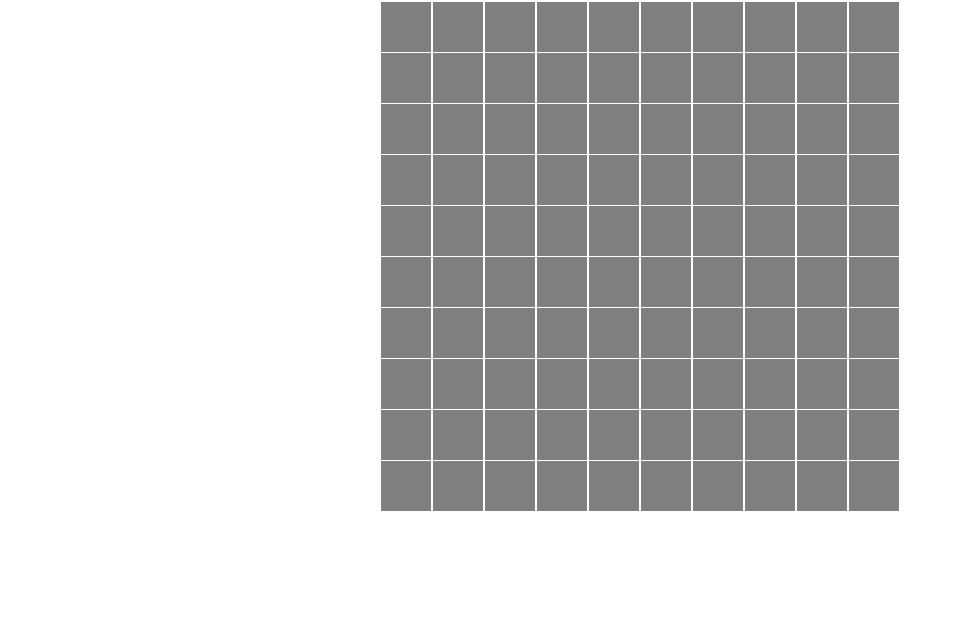
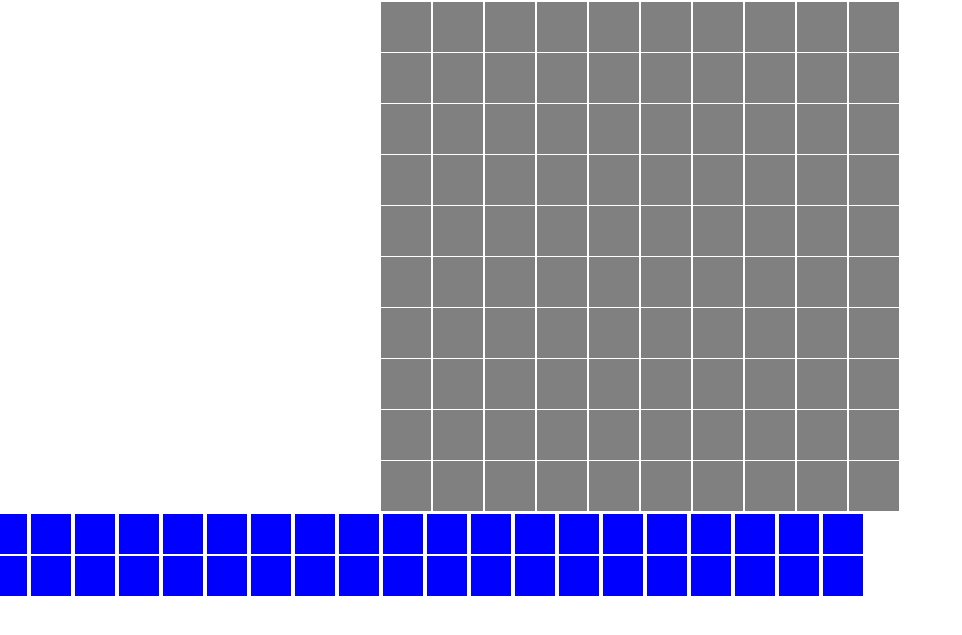
Before and after one commit to Philosoraptor9/Stratego, a plain HTML site: page index.html in a window 1280 px wide. Shown: the part 55-690 px from the top of the page, without its empty margins (0-962 px from the left). Drawn offline with nearby package versions, Linux system fonts and the light colour scheme.

Commit message:
Stratego - starting pieces appended to board

```diff
--- a/css/styles.css
+++ b/css/styles.css
@@ -4,3 +4,9 @@
     background-color:grey;
     margin: 1px;
 }
+.startingPiece {
+    height: 40px;
+    width: 40px;
+    background-color: blue;
+    margin: 2px;
+}
--- a/index.html
+++ b/index.html
@@ -17,9 +17,13 @@
     <div class="row scoreboard justify-content-center">
         <h1>STRATEGO</h1>
     </div>
+
     <div class="row game justify-content-center">
+    </div>
 
+    <div class ="row pieces justify-content center">
     </div>
+
     <script src = "js/stratego.js"></script>
 </body>
 </html>
--- a/js/stratego.js
+++ b/js/stratego.js
@@ -1,7 +1,20 @@
 
 // Game pieces - class, fit inside game squares, number/logo on each
-    // Start out on bottom
-    // can be placed anywhere on first 4 rows
+    // Start out on bottom (2 rows of 10?) DONE
+    // label all pieces-
+        // 8 Scouts (rank - 9)
+        // 6 Bombs (rank - B)
+        // 5 Miners (rank - 8)
+        // 4 Seargents (rank - 7)
+        // 4 Lieutenants (rank - 6)
+        // 4 Captains (rank - 5)
+        // 3 Majors (rank - 4)
+        // 2 Colonels (rank - 3)
+        // 1 General (rank - 2)
+        // 1 Marshal (rank - 1)
+        // 1 Spy (rank - S)
+        // 1 Flag (rank - F)
+    // can be clicked and dragged by user, placed anywhere on first 4 rows
     // once all pieces are placed, game start
     // container for captured pieces
 
@@ -54,3 +67,13 @@ for(let y = 1; y < 11; y++){
         $(`.game-column-${y}`).append(gameSquare)
     }
 }
+
+for (let i = 1; i < 21; i++){
+    $('.pieces').append(`<div class ='pieces-column pieces-column-${i}'></div>`)
+    for (let j = 2; j > 0; j--){
+        const gamePiece = $('<div/>')
+        gamePiece.addClass('startingPiece')
+        gamePiece.addClass(`startingPiece-${i}-${j}`)
+        $(`.pieces-column-${i}`).append(gamePiece)
+    }
+}
```
